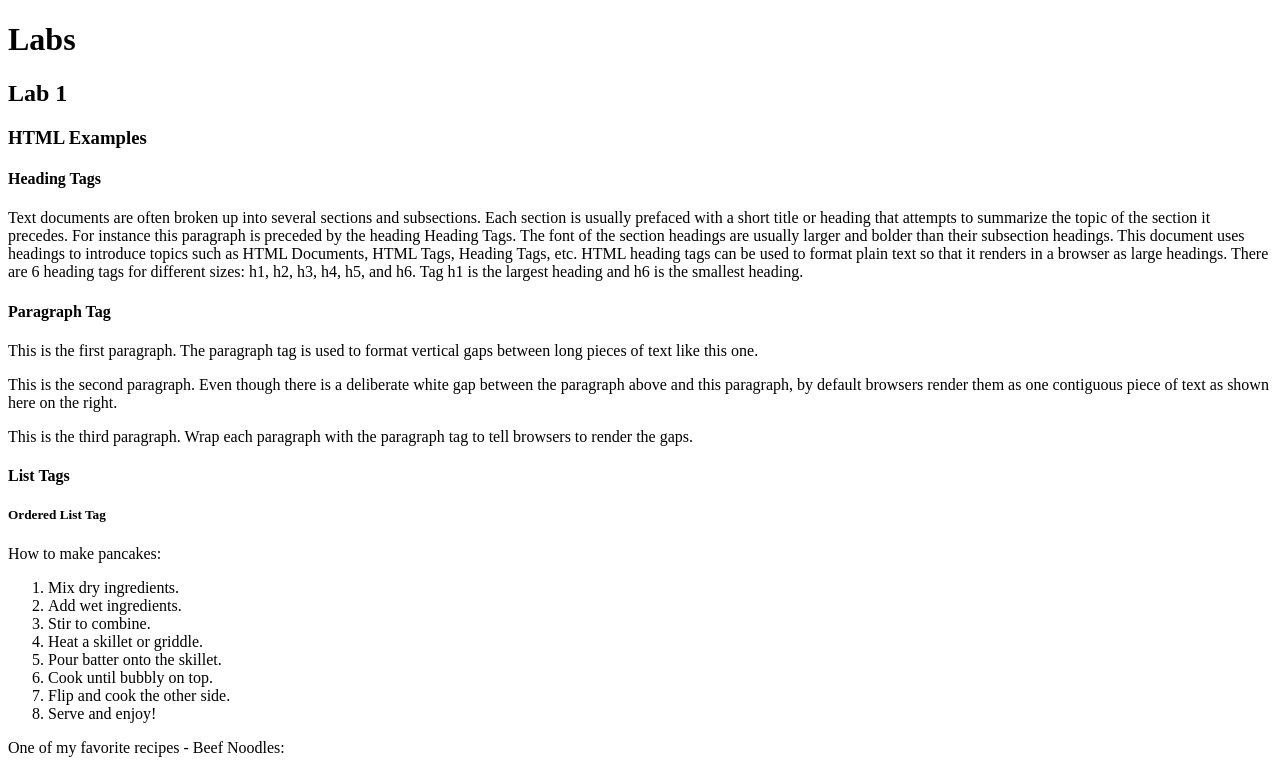
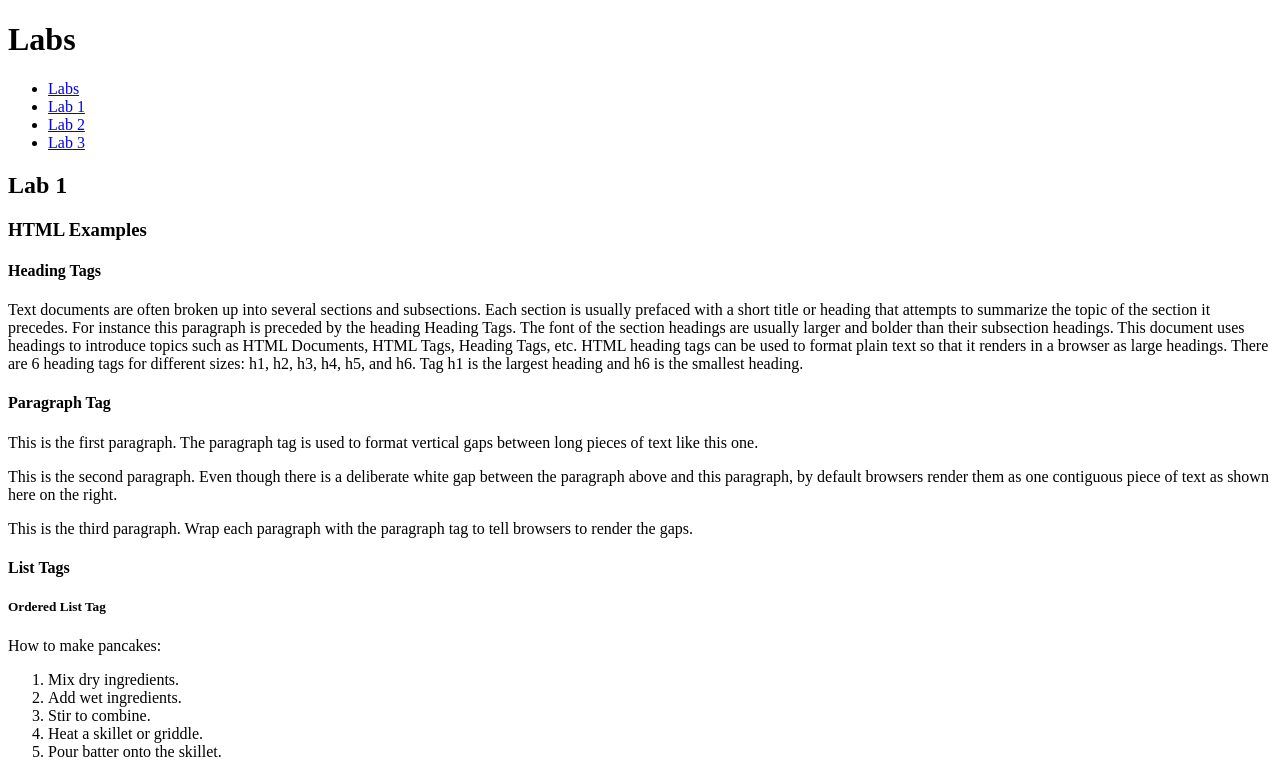
Before and after one commit to EthanLawyer/kanbas-react-web-app, a React (Create React App) app: page /#/Labs/Lab1 in a window 1280 px wide. Shown: the top 761 px of the page. Built offline with nearby package versions, Linux system fonts and the light colour scheme.

Commit message:
Finished Lab1

```diff
--- a/package.json
+++ b/package.json
@@ -14,8 +14,8 @@
     "react-dom": "^18.3.1",
     "react-router": "^6.23.1",
     "react-router-dom": "^6.23.1",
-    "react-scripts": "^3.0.1",
-    "typescript": "^4.9.5",
+    "react-scripts": "^5.0.1",
+    "typescript": "^3.4.5",
     "web-vitals": "^2.1.4"
   },
   "scripts": {
--- /dev/null
+++ b/src/Labs/Lab2/index.tsx
@@ -0,0 +1,7 @@
+export default function Lab2() {
+    return (
+      <div>
+        <h2>Lab 2</h2>
+      </div>
+    );
+  }
--- /dev/null
+++ b/src/Labs/Lab3/index.tsx
@@ -0,0 +1,7 @@
+export default function Lab3() {
+    return (
+      <div>
+        <h2>Lab 3</h2>
+      </div>
+    );
+  }
--- /dev/null
+++ b/src/Labs/TOC.tsx
@@ -0,0 +1,10 @@
+export default function TOC() {
+  return (
+    <ul>
+      <li><a id="wd-a"  href="#/Labs">Labs</a></li>
+      <li><a id="wd-a1" href="#/Labs/Lab1">Lab 1</a></li>
+      <li><a id="wd-a2" href="#/Labs/Lab2">Lab 2</a></li>
+      <li><a id="wd-a3" href="#/Labs/Lab3">Lab 3</a></li>
+    </ul>
+  );
+}
--- a/src/Labs/index.tsx
+++ b/src/Labs/index.tsx
@@ -1,8 +1,18 @@
 import Lab1 from "./Lab1";
+import { Route, Routes, Navigate } from "react-router";
+import TOC from "./TOC";
+import Lab2 from "./Lab2";
+import Lab3 from "./Lab3";
 export default function Labs() {
   return (
-    <div id="wd-labs">
+    <div>
       <h1>Labs</h1>
-      <Lab1 />
+      <TOC />
+      <Routes>
+        <Route path="/" element={<Navigate to="Lab1" />} />
+        <Route path="Lab1" element={<Lab1 />} />
+        <Route path="Lab2" element={<Lab2 />} />
+        <Route path="Lab3" element={<Lab3 />} />
+      </Routes>
     </div>
 );}
--- a/tsconfig.json
+++ b/tsconfig.json
@@ -18,7 +18,7 @@
     "resolveJsonModule": true,
     "isolatedModules": true,
     "noEmit": true,
-    "jsx": "react-jsx"
+    "jsx": "preserve"
   },
   "include": [
     "src"
```
Also changed, not shown: 1 other file (tests, documents, lock files or other folders).
